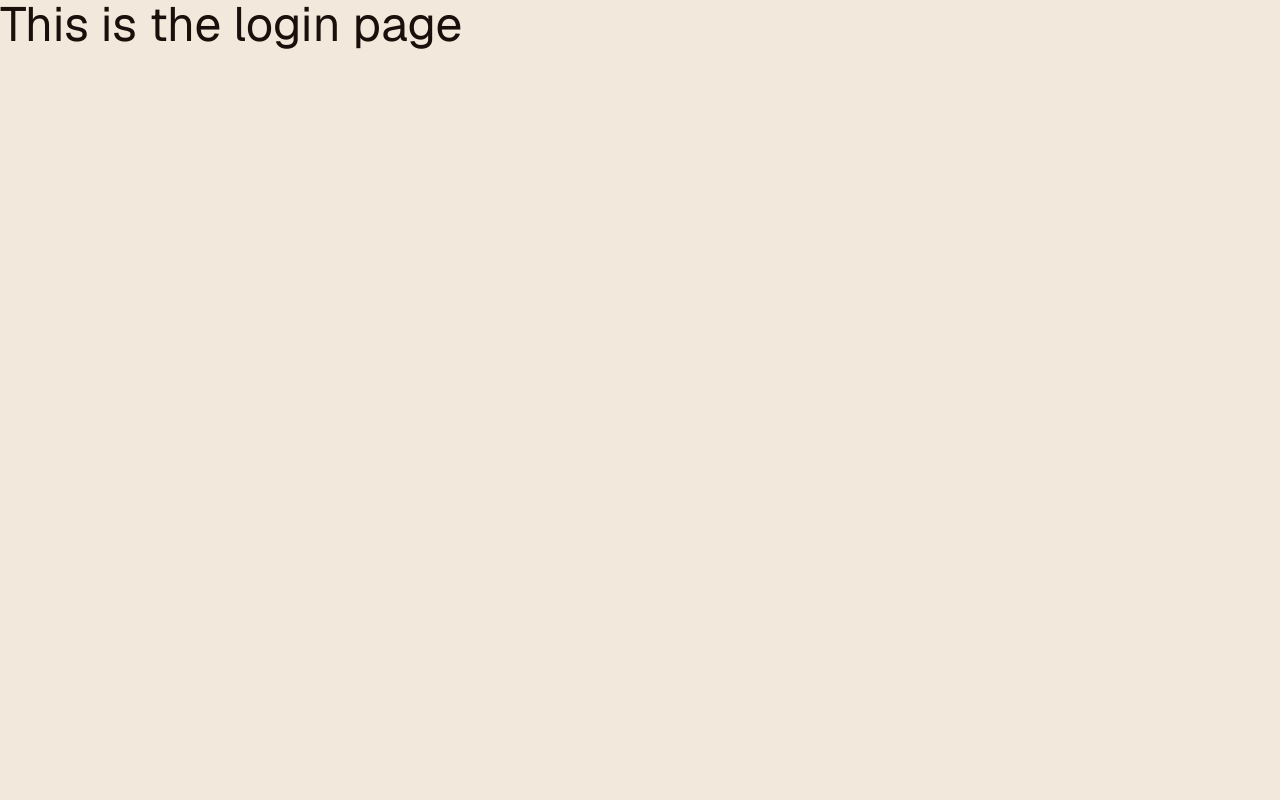
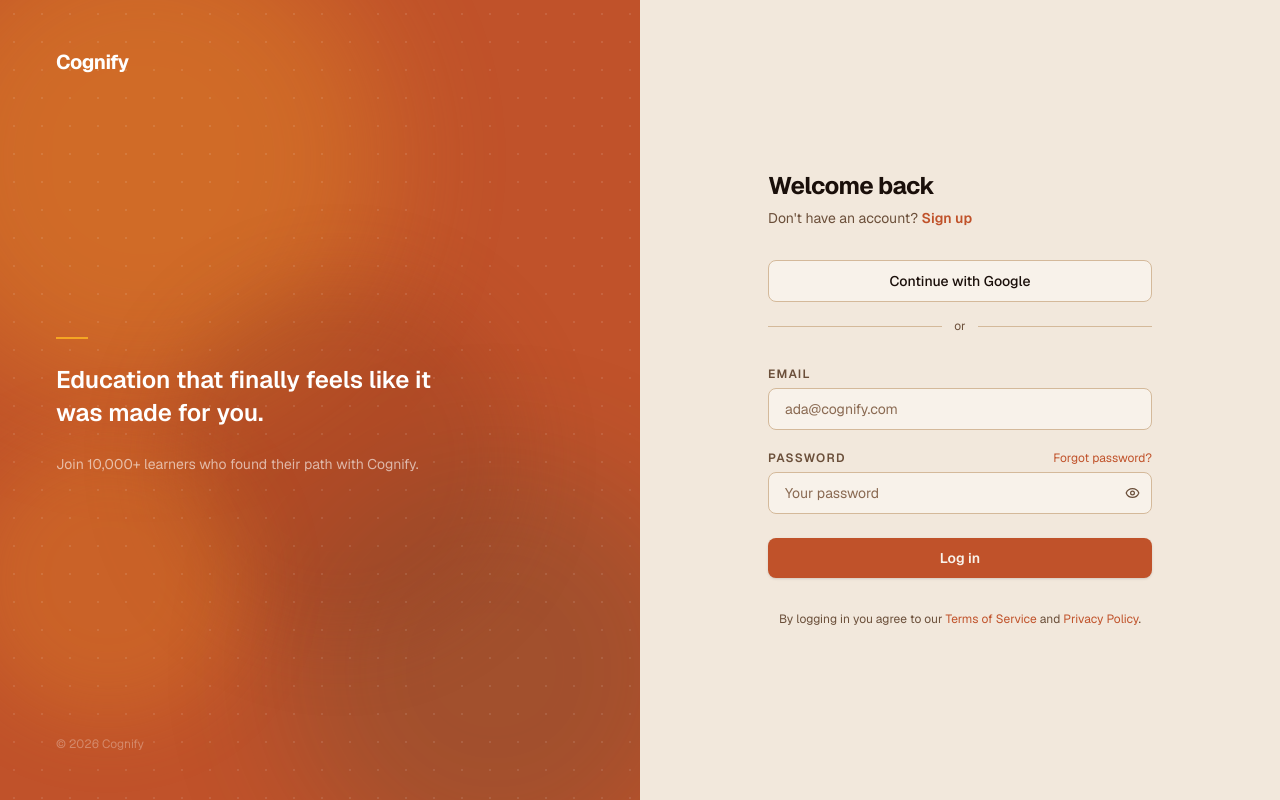
Before and after one commit to Roqeeb-dev/ai-lms-ui, a Next.js app: page /login in a window 1280 px wide. Built offline with nearby package versions, Linux system fonts and the light colour scheme.

Commit message:
added login and register page

```diff
--- a/app/(auth)/register/RegisterClient.tsx
+++ b/app/(auth)/login/LoginClient.tsx
@@ -4,44 +4,26 @@ import { useState } from "react";
 import { EyeOff, Eye } from "lucide-react";
 import Link from "next/link";
 
-type Role = "student" | "teacher";
-
-interface UserDetails {
-  id: string;
-  fullname: string;
+interface LoginDetails {
   email: string;
   password: string;
-  role: Role;
 }
 
-export default function RegisterClient() {
+export default function LoginClient() {
   const [showPassword, setShowPassword] = useState(false);
-  const [userDetails, setUserDetails] = useState<UserDetails>({
-    id: crypto.randomUUID(),
-    fullname: "",
+  const [loginDetails, setLoginDetails] = useState<LoginDetails>({
     email: "",
     password: "",
-    role: "student",
   });
 
   function handleChange(e: React.ChangeEvent<HTMLInputElement>) {
     const { name, value } = e.target;
-
-    setUserDetails((prev) => ({
-      ...prev,
-      [name]: value,
-    }));
+    setLoginDetails((prev) => ({ ...prev, [name]: value }));
   }
 
   function handleSubmit(e: React.FormEvent<HTMLFormElement>) {
     e.preventDefault();
-    setUserDetails({
-      id: crypto.randomUUID(),
-      fullname: "",
-      email: "",
-      password: "",
-      role: "student",
-    });
+    // add login logic here
   }
 
   return (
@@ -49,15 +31,15 @@ export default function RegisterClient() {
       {/* Header */}
       <div className="flex flex-col gap-1.5">
         <h1 className="text-2xl font-bold text-foreground tracking-tight">
-          Create your account
+          Welcome back
         </h1>
         <p className="text-sm text-foreground-muted">
-          Already have an account?{" "}
+          Don't have an account?{" "}
           <Link
-            href="/login"
+            href="/register"
             className="text-primary font-semibold hover:underline underline-offset-4"
           >
-            Log in
+            Sign up
           </Link>
         </p>
       </div>
@@ -80,45 +62,6 @@ export default function RegisterClient() {
 
       {/* Form */}
       <form onSubmit={handleSubmit} className="flex flex-col gap-5">
-        {/* Role */}
-        <div className="flex flex-col gap-2">
-          <label className="text-xs font-semibold tracking-widest uppercase text-foreground-muted">
-            I am a
-          </label>
-          <div className="grid grid-cols-2 rounded-lg border border-border bg-card p-1 gap-1">
-            {(["student", "teacher"] as Role[]).map((r) => (
-              <button
-                key={r}
-                type="button"
-                onClick={() => setUserDetails((prev) => ({ ...prev, role: r }))}
-                className={`py-2 rounded-md text-sm font-semibold capitalize transition-all duration-200 ${
-                  userDetails.role === r
-                    ? "bg-primary text-primary-foreground shadow-sm"
-                    : "text-foreground-muted hover:text-foreground"
-                }`}
-              >
-                {r === "student" ? "Student" : "Teacher"}
-              </button>
-            ))}
-          </div>
-        </div>
-
-        {/* Full name */}
-        <div className="flex flex-col gap-1.5">
-          <label className="text-xs font-semibold tracking-widest uppercase text-foreground-muted">
-            Full Name
-          </label>
-          <input
-            type="text"
-            placeholder="Ada Lovelace"
-            name="fullname"
-            value={userDetails.fullname}
-            onChange={handleChange}
-            className="w-full rounded-lg border border-border bg-input px-4 py-2.5 text-sm text-foreground placeholder:text-muted-foreground focus:outline-none focus:ring-2 focus:ring-ring focus:border-input-focus transition-all duration-200"
-            required
-          />
-        </div>
-
         {/* Email */}
         <div className="flex flex-col gap-1.5">
           <label className="text-xs font-semibold tracking-widest uppercase text-foreground-muted">
@@ -128,7 +71,7 @@ export default function RegisterClient() {
             type="email"
             placeholder="ada@cognify.com"
             name="email"
-            value={userDetails.email}
+            value={loginDetails.email}
             onChange={handleChange}
             className="w-full rounded-lg border border-border bg-input px-4 py-2.5 text-sm text-foreground placeholder:text-muted-foreground focus:outline-none focus:ring-2 focus:ring-ring focus:border-input-focus transition-all duration-200"
             required
@@ -137,15 +80,23 @@ export default function RegisterClient() {
 
         {/* Password */}
         <div className="flex flex-col gap-1.5">
-          <label className="text-xs font-semibold tracking-widest uppercase text-foreground-muted">
-            Password
-          </label>
+          <div className="flex items-center justify-between">
+            <label className="text-xs font-semibold tracking-widest uppercase text-foreground-muted">
+              Password
+            </label>
+            <Link
+              href="/forgot-password"
+              className="text-xs text-primary hover:underline underline-offset-4"
+            >
+              Forgot password?
+            </Link>
+          </div>
           <div className="relative">
             <input
               type={showPassword ? "text" : "password"}
-              placeholder="Min. 8 characters"
+              placeholder="Your password"
               name="password"
-              value={userDetails.password}
+              value={loginDetails.password}
               onChange={handleChange}
               className="w-full rounded-lg border border-border bg-input px-4 py-2.5 pr-11 text-sm text-foreground placeholder:text-muted-foreground focus:outline-none focus:ring-2 focus:ring-ring focus:border-input-focus transition-all duration-200"
               required
@@ -165,13 +116,13 @@ export default function RegisterClient() {
           type="submit"
           className="w-full mt-1 rounded-lg bg-primary text-primary-foreground px-4 py-2.5 text-sm font-semibold hover:bg-primary-hover active:scale-[0.98] transition-all duration-200 shadow-sm"
         >
-          Create account
+          Log in
         </button>
       </form>
 
       {/* Terms */}
       <p className="text-xs text-foreground-muted text-center leading-relaxed">
-        By signing up you agree to our{" "}
+        By logging in you agree to our{" "}
         <Link
           href="/terms"
           className="text-primary hover:underline underline-offset-4"
--- a/app/(auth)/login/page.tsx
+++ b/app/(auth)/login/page.tsx
@@ -1,3 +1,6 @@
+import LoginClient from "./LoginClient";
+import SideAnimation from "@/components/SideAnimation";
+
 export const metadata = {
   title: "Login | AI-powered Learning Management System",
   description: "Login as an existing user to continue from where you stopped",
@@ -5,8 +8,13 @@ export const metadata = {
 
 export default function Login() {
   return (
-    <main>
-      <h1 className="text-5xl">This is the login page</h1>
+    <main className="flex h-screen">
+      <div className="hidden lg:block lg:w-1/2">
+        <SideAnimation />
+      </div>
+      <div className="flex-1 flex items-center justify-center px-6 bg-background">
+        <LoginClient />
+      </div>
     </main>
   );
 }
--- a/app/(auth)/register/page.tsx
+++ b/app/(auth)/register/page.tsx
@@ -9,8 +9,10 @@ export const metadata = {
 export default function RegisterPage() {
   return (
     <main className="flex h-screen">
-      <RegisterClient />
-      <div className="flex-1">
+      <div className="flex-1 flex items-center justify-center px-6 bg-background">
+        <RegisterClient />
+      </div>
+      <div className="hidden lg:block lg:w-1/2">
         <SideAnimation />
       </div>
     </main>
```
